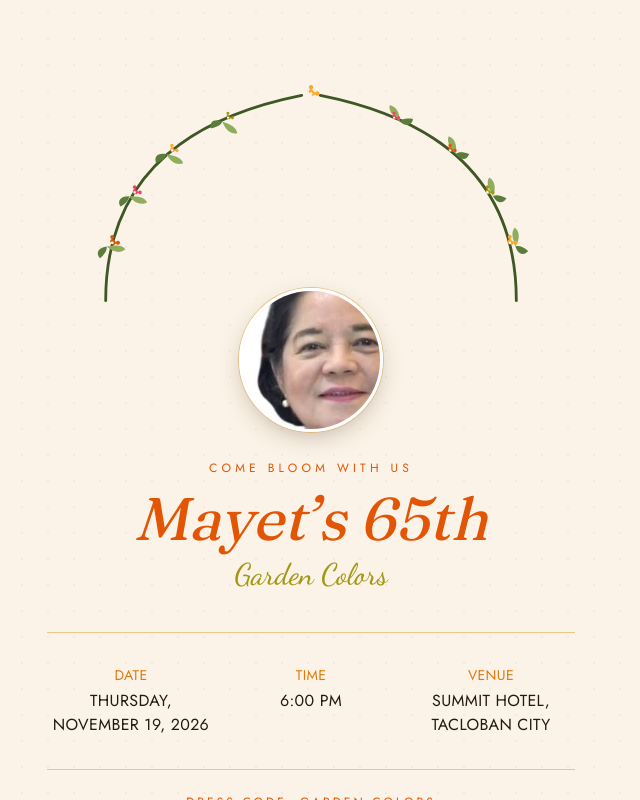
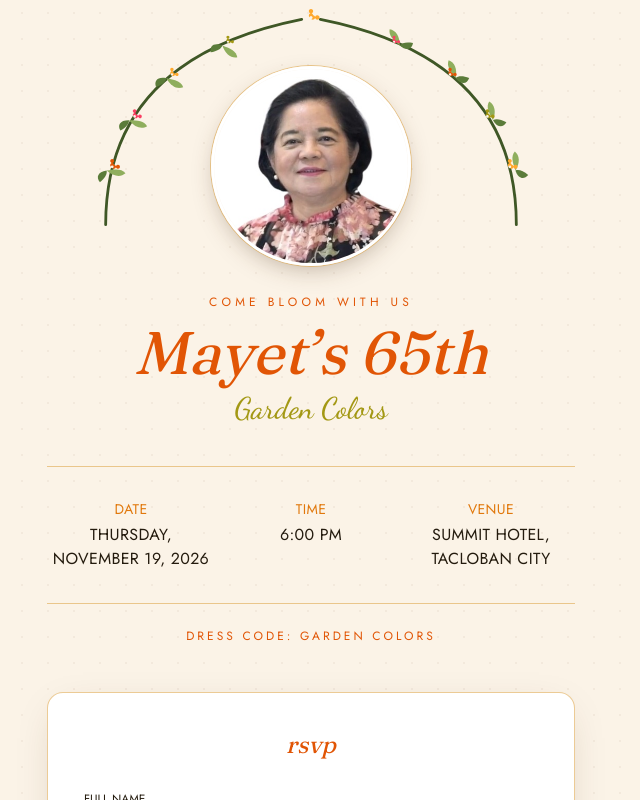
Before and after one commit to TheoAppSolutions/RSVP-Vercel, a Next.js app: page /designs/design-1 in a window 1280 px wide. Shown: the top 800 px of the page, without its empty margins (329-969 px from the left). Built offline with nearby package versions, Linux system fonts and the light colour scheme.

Commit message:
Restructure

```diff
--- a/app/designs/design-1/page.tsx
+++ b/app/designs/design-1/page.tsx
@@ -59,7 +59,7 @@ export default function Design1() {
 
       <section className="relative mx-auto flex max-w-xl flex-col items-center px-6 pb-24 pt-14 text-center">
         {/* The vine arch */}
-        <svg viewBox="0 0 480 270" className="h-56 w-full max-w-md sm:h-64">
+        <svg viewBox="0 0 480 270" className="h-56 w-full max-w-md sm:h-64" style={{ position: "absolute", top: "-20px" }}>
           <path d={LEFT_STEM} fill="none" stroke="#3F5726" strokeWidth="3" strokeLinecap="round" />
           <path d={RIGHT_STEM} fill="none" stroke="#3F5726" strokeWidth="3" strokeLinecap="round" />
 
@@ -83,12 +83,13 @@ export default function Design1() {
         </svg>
 
         {/* Portrait photo, cropped to a circle, hung at the arch's peak */}
-        <div className="relative -mt-6 h-36 w-36 overflow-hidden rounded-full border-[3px] border-white shadow-[0_8px_24px_-6px_rgba(74,46,23,0.35)] ring-1 ring-garden-300/60">
+        <div className="relative -mt-6 h-36 w-36 overflow-hidden rounded-full border-[3px] border-white shadow-[0_8px_24px_-6px_rgba(74,46,23,0.35)] ring-1 ring-garden-300/60"
+          style={{ marginTop: "10px", height: "200px", width: "200px" }}>
           <img
             src="/mayet.jpg"
             alt="Mayet"
             className="h-full w-full object-cover"
-            style={{ objectPosition: "-55px -60px", height: "400px" }}
+            style={{ objectPosition: "0 0", height: "200px" }}
           />
         </div>
 
--- a/app/designs/design-2/page.tsx
+++ b/app/designs/design-2/page.tsx
@@ -52,7 +52,7 @@ export default function Design2() {
               src="/mayet.jpg"
               alt="Mayet"
               className="h-full w-full object-cover"
-              style={{ objectPosition: "-50px -50px", height: "400px" }}
+              style={{ objectPosition: "-10px 0", height: "200px" }}
             />
           </div>
         </div>
--- a/app/designs/design-3/page.tsx
+++ b/app/designs/design-3/page.tsx
@@ -52,7 +52,7 @@ export default function Design3() {
               src="/mayet.jpg"
               alt="Mayet"
               className="h-full w-full object-cover"
-              style={{ objectPosition: "-45px -50px", height: "400px" }}
+              style={{ objectPosition: "0 0", height: "200px" }}
             />
           </div>
         </div>
--- a/app/designs/layout.tsx
+++ /dev/null
@@ -1,31 +0,0 @@
-import type { Metadata } from 'next';
-import {
-  script,
-  garamond,
-  fraunces,
-  jost,
-  work,
-} from '@/lib/fonts';
-import './globals.css';
-
-export const metadata: Metadata = {
-  title: "Mayet's 65th Birthday — RSVP",
-  description: "RSVP for Mayet Sumagaysay's 65th Birthday Celebration.",
-};
-
-export default function RootLayout({
-  children,
-}: {
-  children: React.ReactNode;
-}) {
-  return (
-    <html lang="en" className="scroll-smooth">
-      <body
-        className={`${script.variable} ${garamond.variable} ${fraunces.variable} ${jost.variable} ${work.variable} antialiased`}
-        style={{ margin: 0 }}
-      >
-        {children}
-      </body>
-    </html>
-  );
-}
--- a/app/designs/page.tsx
+++ b/app/designs/page.tsx
@@ -18,7 +18,7 @@ const designs = [
   },
 ];
 
-export default function MayetHome() {
+export default function DesignsPicker() {
   return (
     <main className="flex min-h-screen flex-col items-center justify-center bg-garden-50 px-6 py-20 text-garden-900">
       <p className="font-jost text-xs uppercase tracking-[0.3em] text-garden-500">Mayet's 65th</p>
--- a/app/layout.tsx
+++ b/app/layout.tsx
@@ -1,16 +1,31 @@
-export const metadata = {
-  title: 'Next.js',
-  description: 'Generated by Next.js',
-}
+import type { Metadata } from 'next';
+import {
+  script,
+  garamond,
+  fraunces,
+  jost,
+  work,
+} from '@/lib/fonts';
+import './globals.css';
+
+export const metadata: Metadata = {
+  title: "Mayet's 65th Birthday — RSVP",
+  description: "RSVP for Mayet Sumagaysay's 65th Birthday Celebration.",
+};
 
 export default function RootLayout({
   children,
 }: {
-  children: React.ReactNode
+  children: React.ReactNode;
 }) {
   return (
-    <html lang="en">
-      <body>{children}</body>
+    <html lang="en" className="scroll-smooth">
+      <body
+        className={`${script.variable} ${garamond.variable} ${fraunces.variable} ${jost.variable} ${work.variable} antialiased`}
+        style={{ margin: 0 }}
+      >
+        {children}
+      </body>
     </html>
-  )
+  );
 }
--- a/app/page.tsx
+++ b/app/page.tsx
@@ -1,9 +1,12 @@
+import Link from "next/link";
 import { EVENT } from "@/lib/event";
 
 // -----------------------------------------------------------------------
-// Announcement — "Save the Date"
-// A standalone poster page (not the RSVP form) matching the client's
-// reference layout: crossed guide-lines, a tilted date card with a
+// Home page — "Save the Date"
+// This is now the site's default page (/). The RSVP form designs live
+// under /designs (see app/designs/page.tsx for the picker, and
+// app/designs/design-1|2|3 for each one). This page is a standalone
+// announcement poster: crossed guide-lines, a tilted date card with a
 // glowing bloom in place of a diamond, the wordmark and weekday tag set
 // inside the card in a light tone for contrast, then "save the date."
 // -----------------------------------------------------------------------
@@ -54,7 +57,7 @@ function GlowBloom({ className }: { className?: string }) {
   );
 }
 
-export default function Announcement() {
+export default function Home() {
   return (
     <main className="relative min-h-screen overflow-hidden bg-garden-50">
       {/* Crossed guide-lines, like a torn calendar sheet */}
@@ -72,7 +75,7 @@ export default function Announcement() {
             <div className="flex items-center justify-between">
               <div className="flex items-center gap-1.5">
                 <LeafMark className="h-6 w-6" light />
-                <span className="font-fraunces text-xl italic text-garden-50">Mayet65</span>
+                <span className="font-fraunces text-xl italic text-garden-50">Mayet@65</span>
               </div>
               <span className="font-jost text-xl font-semibold lowercase tracking-wide text-garden-50">thu</span>
             </div>
```
Also changed, not shown: lib/constants.ts (+11 -22 lines), app/globals.css (renamed from app/designs/globals.css).
